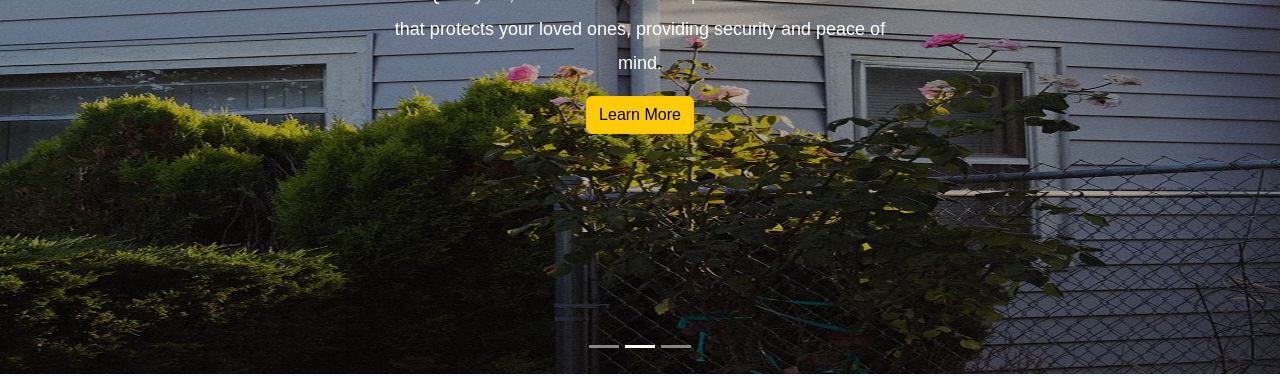
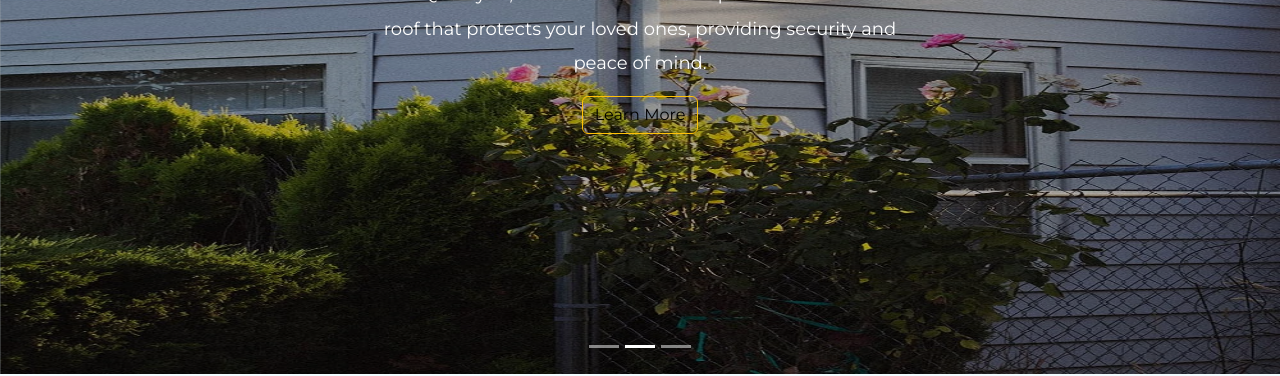
Before and after one commit to markporcarojr/quality-1st-construction, a website built with Parcel: page index.html in a window 1280 px wide. Shown: the part 426-802 px from the top of the page. Built offline with nearby package versions, Linux system fonts and the light colour scheme.

Commit message:
fix css import rules

```diff
--- a/styles.css
+++ b/styles.css
@@ -1,8 +1,7 @@
-:root {
-  --blue: #00274c;
-  --gold: #ffcb05;
+@import url("https://fonts.googleapis.com/css2?family=Montserrat:wght@400;500;700&display=swap");
+* {
+  font-family: "Montserrat", sans-serif;
 }
-
 .bg-blue {
   background-color: var(--blue) !important;
 }
@@ -14,10 +13,6 @@
   color: #ffcb05;
 }
 
-@import url("https://fonts.googleapis.com/css2?family=Montserrat:wght@400;500;700&display=swap");
-* {
-  font-family: "Montserrat", sans-serif;
-}
 body {
   background: #f1fbff;
 }
```
